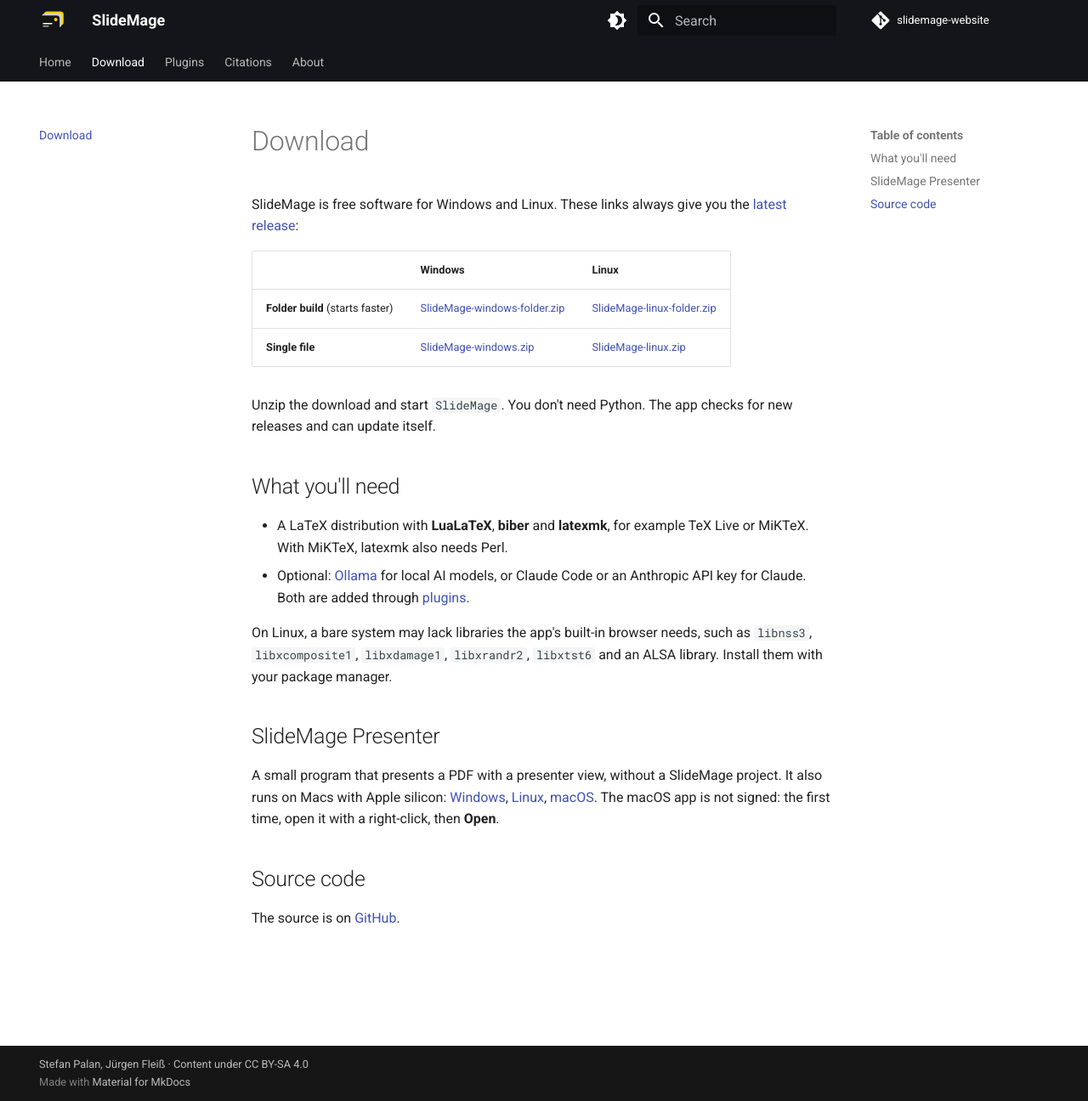
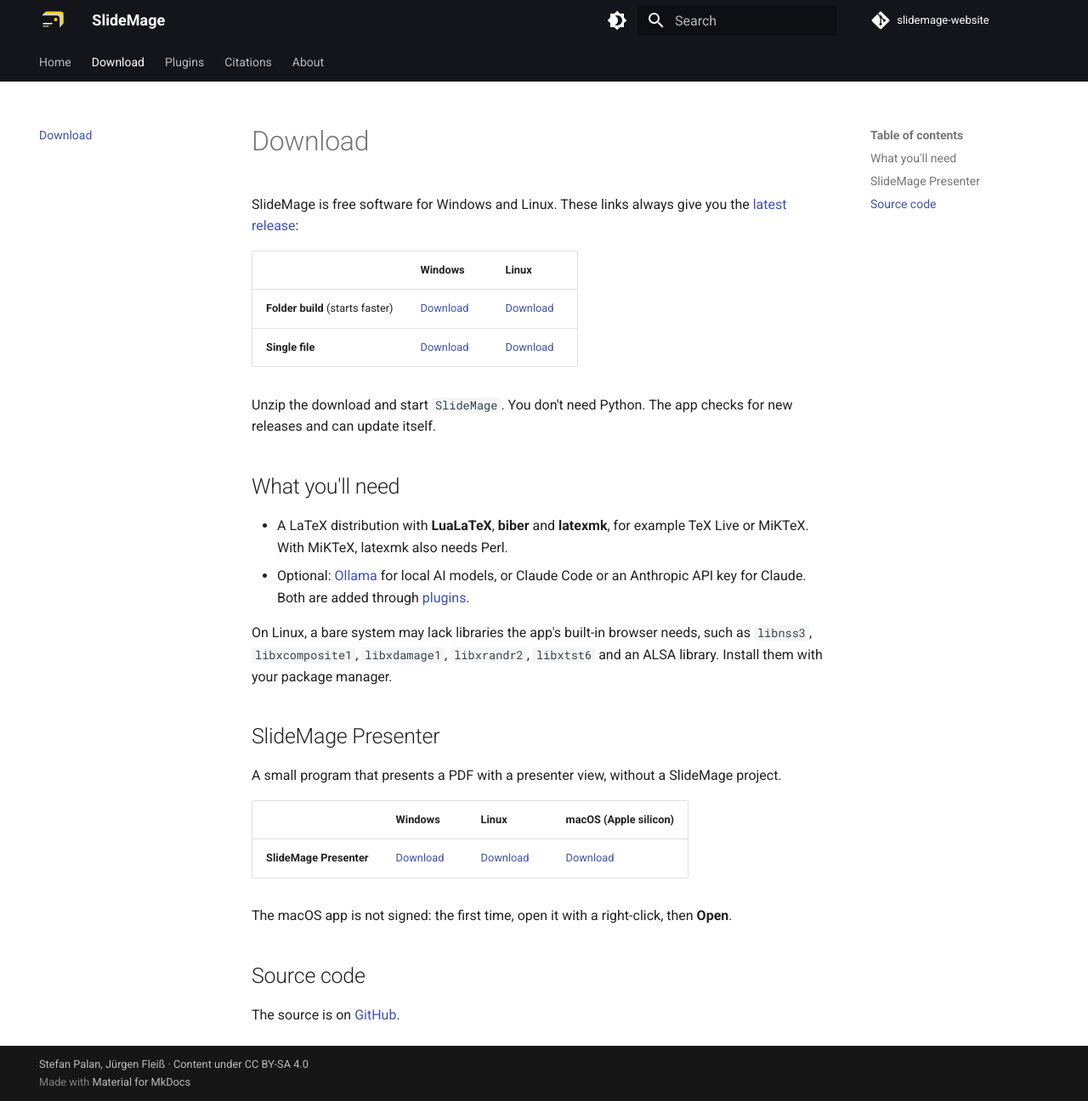
Before and after one commit to SlideMage/slidemage-website, an MkDocs documentation site: the page built from docs/download.md, in a window 1280 px wide and 1296 px high. Shown: the whole window at 85% size. Built offline with MkDocs 1.6.1 and Material for MkDocs 9.7.7, drawn with Linux system fonts in a browser that asks for light colours; comment, search, counter and statistics services are not loaded.

Commit message:
Download page: short links, Presenter table
Co-Authored-By: Claude Sonnet 5.5 <noreply@anthropic.com>

```diff
--- a/docs/download.md
+++ b/docs/download.md
@@ -5,8 +5,8 @@ SlideMage is free software for Windows and Linux. These links always give you th
 
 | | Windows | Linux |
 |---|---|---|
-| **Folder build** (starts faster) | [SlideMage-windows-folder.zip](https://github.com/SlideMage/SlideMage/releases/latest/download/SlideMage-windows-folder.zip) | [SlideMage-linux-folder.zip](https://github.com/SlideMage/SlideMage/releases/latest/download/SlideMage-linux-folder.zip) |
-| **Single file** | [SlideMage-windows.zip](https://github.com/SlideMage/SlideMage/releases/latest/download/SlideMage-windows.zip) | [SlideMage-linux.zip](https://github.com/SlideMage/SlideMage/releases/latest/download/SlideMage-linux.zip) |
+| **Folder build** (starts faster) | [Download](https://github.com/SlideMage/SlideMage/releases/latest/download/SlideMage-windows-folder.zip) | [Download](https://github.com/SlideMage/SlideMage/releases/latest/download/SlideMage-linux-folder.zip) |
+| **Single file** | [Download](https://github.com/SlideMage/SlideMage/releases/latest/download/SlideMage-windows.zip) | [Download](https://github.com/SlideMage/SlideMage/releases/latest/download/SlideMage-linux.zip) |
 
 Unzip the download and start `SlideMage`. You don't need Python. The app checks for new releases and can
 update itself.
@@ -24,11 +24,12 @@ manager.
 
 ## SlideMage Presenter
 
-A small program that presents a PDF with a presenter view, without a SlideMage project. It also runs on
-Macs with Apple silicon:
-[Windows](https://github.com/SlideMage/SlideMage/releases/latest/download/SlideMagePresenter-windows.zip),
-[Linux](https://github.com/SlideMage/SlideMage/releases/latest/download/SlideMagePresenter-linux.zip),
-[macOS](https://github.com/SlideMage/SlideMage/releases/latest/download/SlideMagePresenter-macos.zip).
+A small program that presents a PDF with a presenter view, without a SlideMage project.
+
+| | Windows | Linux | macOS (Apple silicon) |
+|---|---|---|---|
+| **SlideMage Presenter** | [Download](https://github.com/SlideMage/SlideMage/releases/latest/download/SlideMagePresenter-windows.zip) | [Download](https://github.com/SlideMage/SlideMage/releases/latest/download/SlideMagePresenter-linux.zip) | [Download](https://github.com/SlideMage/SlideMage/releases/latest/download/SlideMagePresenter-macos.zip) |
+
 The macOS app is not signed: the first time, open it with a right-click, then **Open**.
 
 ## Source code
```
